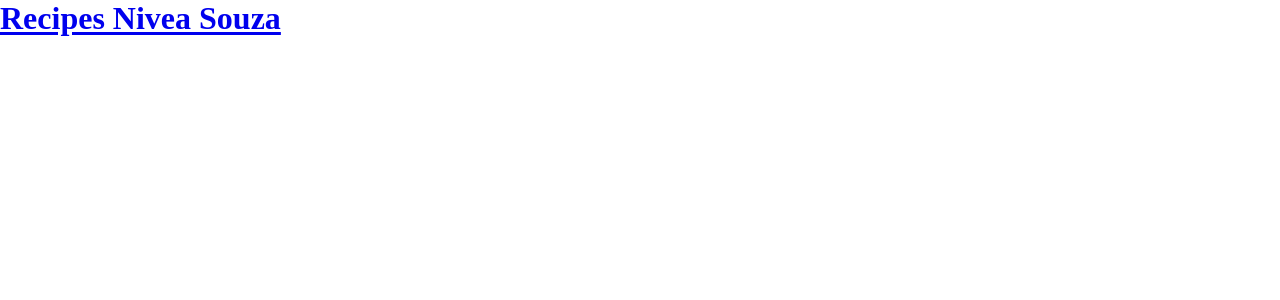
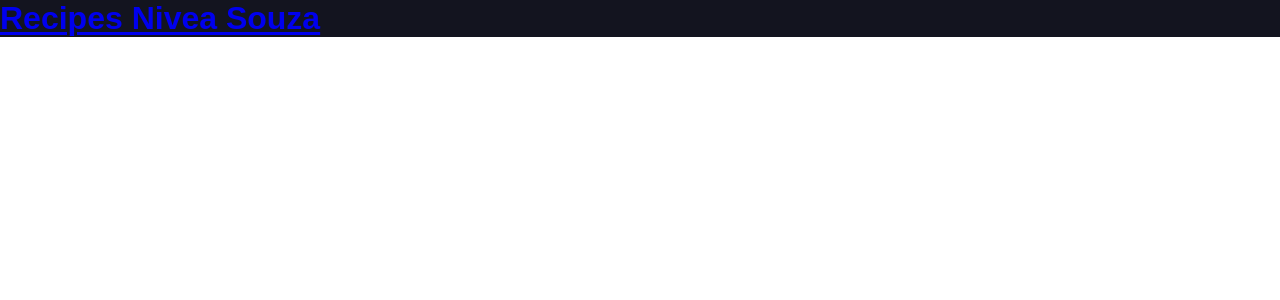
Before and after one commit to Behlica/DjangoRecipesUdemy, a Django app: page / in a window 1280 px wide. Shown: the top 300 px of the page. Run offline with Django 5.2, Linux system fonts and the light colour scheme.

Commit message:
adicionando fontes no css e ajustanto containers

```diff
--- a/djangoProjeto/recipes/templates/recipes/pages/home.html
+++ b/djangoProjeto/recipes/templates/recipes/pages/home.html
@@ -1,14 +1,13 @@
 {% include 'recipes/partials/head.html' %}
 
 <body>
-    <header class="main-container">
+    <header class="main-header-container">
         <div class="main-header container">
             <h1>
-                <a href="/">
+
+                <a class="main-logo" href="/">
                     <i class="fas fa-address-book"></i> Recipes {{name}}
                 </a>
-
-
             </h1>
         </div>
     </header>
--- a/djangoProjeto/recipes/templates/recipes/partials/head.html
+++ b/djangoProjeto/recipes/templates/recipes/partials/head.html
@@ -9,6 +9,49 @@
     <link rel="stylesheet" href="https://cdnjs.cloudflare.com/ajax/libs/font-awesome/6.0.0/css/solid.min.css" integrity="sha512-6/gTF62BJ06BajySRzTm7i8N2ZZ6StspU9uVWDdoBiuuNu5rs1a8VwiJ7skCz2BcvhpipLKfFerXkuzs+npeKA==" crossorigin="anonymous" referrerpolicy="no-referrer" />
     <title>Document</title>
     <style>
+         :root {
+             --color-primary: #269fe6;
+             --color-primary-hover: #2086c2;
+             --color-primary-dark: #13141f;
+             --color-primary-dark-hover: #212336;
+             --color-primary-light: #d4ecfa;
+             --color-primary-light-hover: #bdd8e7;
+
+             --color-white: #fff;
+             --color-black: #000;
+
+             --color-dark-text: #444;
+             --color-info-light: #cce5ff;
+             --color-debug-light: #cce5ff;
+             --color-success-light: #d4edda;
+             --color-alert-light: #fff3cd;
+             --color-warning-light: #fff3cd;
+             --color-error-light: #f8d7da;
+
+             --color-info-dark: #4d86c4;
+             --color-debug-dark: #4d86c4;
+             --color-success-dark: #4a9c5d;
+             --color-alert-dark: #927f40;
+             --color-warning-dark: #927f40;
+             --color-error-dark: #da525d;
+
+             --color-gray-0: #f9f9f9;
+             --color-gray-1: #e0e0e0;
+             --color-gray-2: #c7c7c7;
+             --color-gray-3: #aeaeae;
+             --color-gray-4: #959595;
+             --color-gray-5: #7d7d7d;
+             --color-gray-6: #646464;
+             --color-gray-7: #4b4b4b;
+             --color-gray-8: #323232;
+             --color-gray-9: #191919;
+
+             --font-primary: sans-serif;
+             --font-headings: 'Roboto Slab', serif;
+
+             --spacing-gutter-medium: 3rem;
+             --spacing-gutter-large: 4rem;
+         }
         *{
             padding: 0;
             margin: 0;
@@ -20,6 +63,15 @@
         }
         body{
             font-size: 1.6rem;
+            font-family: var(--font-primary);
+        }
+        .container{
+            max-width: 144rem;
+            margin: 0 auto;
+        }
+        .main-header-container{
+            background: var(--color-primary-dark);
+
         }
     </style>
 </head>
```
